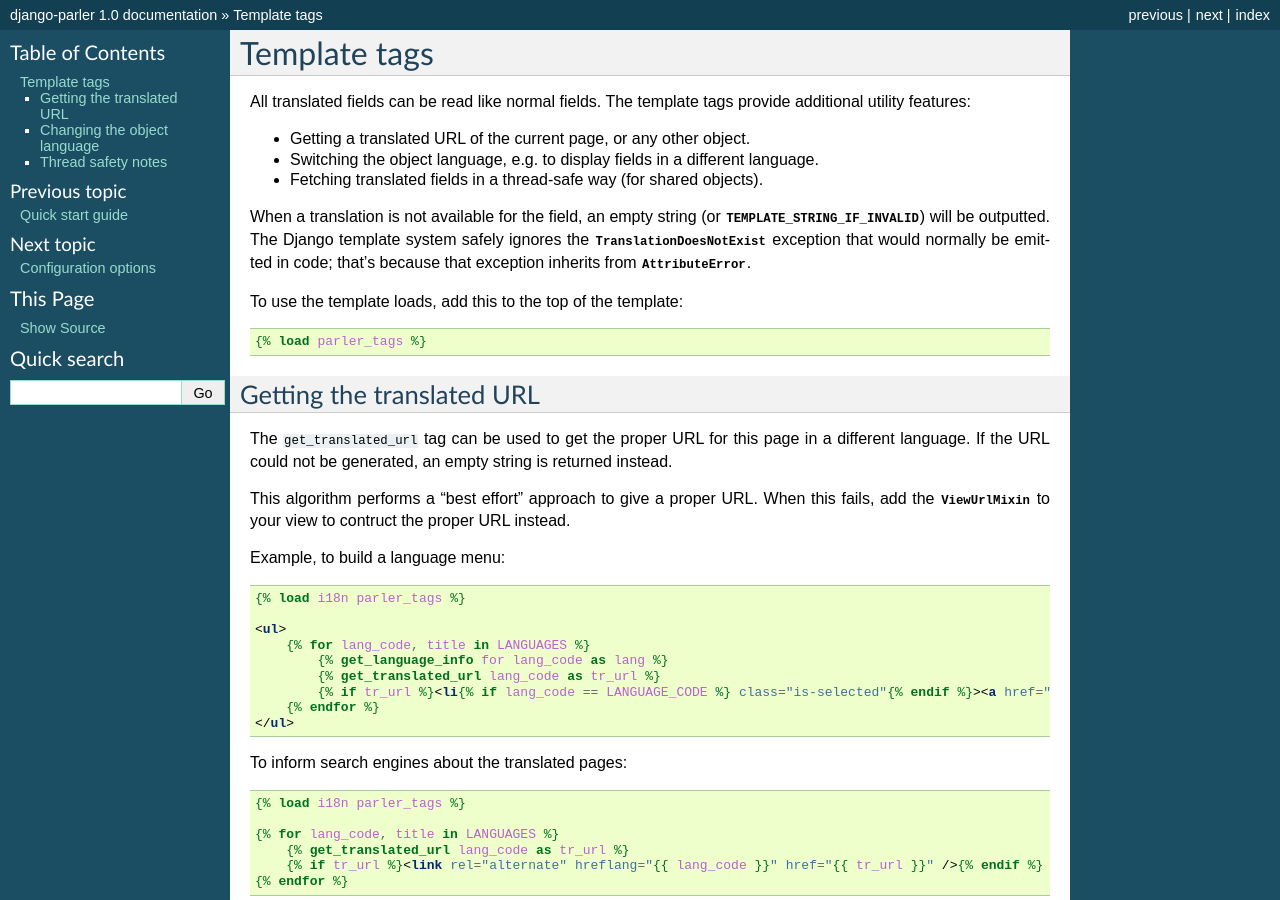
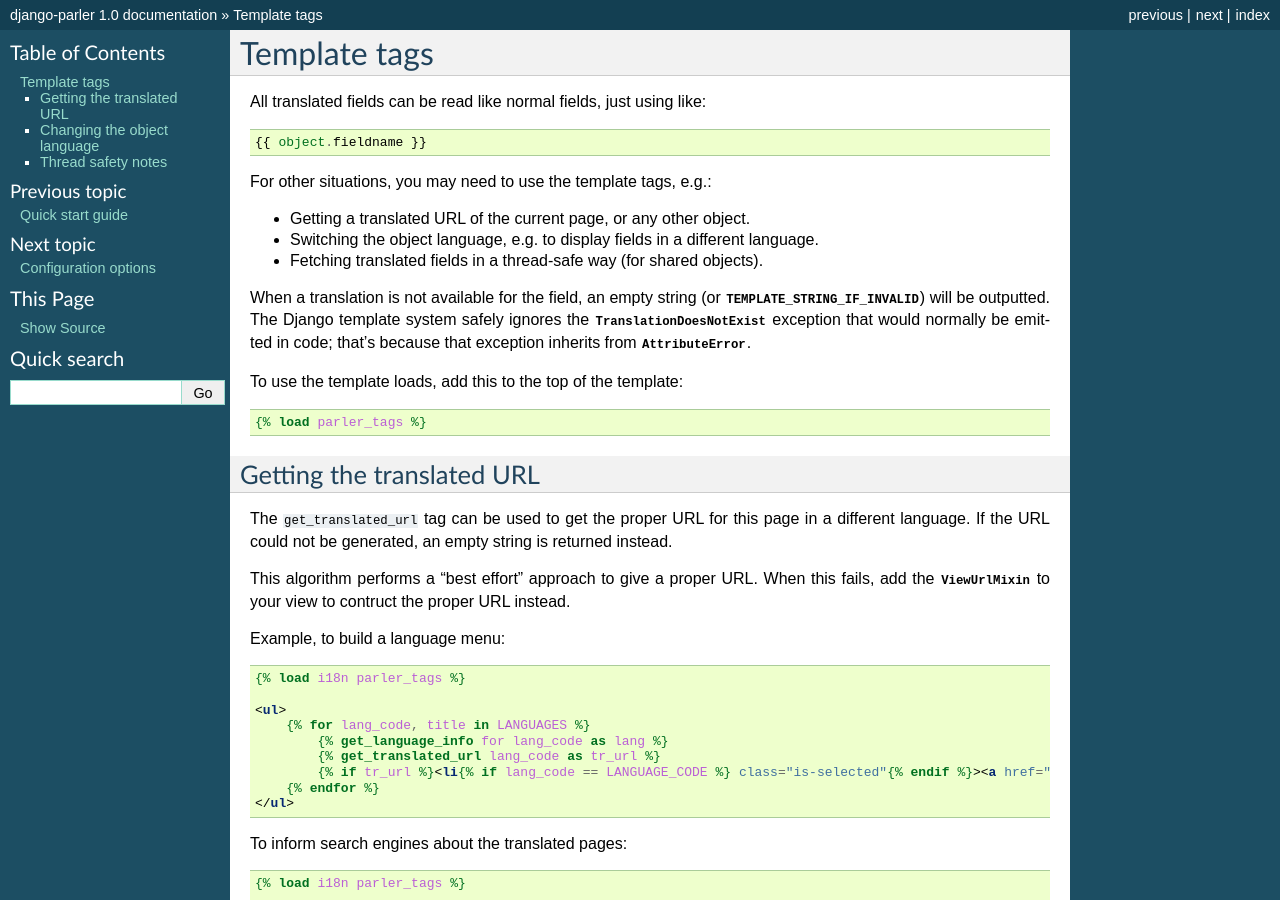
Before and after one commit to django-parler/django-parler, a Sphinx documentation site: the page built from docs/templatetags.rst, in a window 1280 px wide and 900 px high. Built offline with Sphinx 7.4.7, drawn with Linux system fonts in a browser that asks for light colours.

Commit message:
docs: highlight normal field reading

```diff
--- a/docs/templatetags.rst
+++ b/docs/templatetags.rst
@@ -3,8 +3,11 @@
 Template tags
 =============
 
-All translated fields can be read like normal fields.
-The template tags provide additional utility features:
+All translated fields can be read like normal fields, just using like::
+
+    {{ object.fieldname }}
+
+For other situations, you may need to use the template tags, e.g.:
 
 * Getting a translated URL of the current page, or any other object.
 * Switching the object language, e.g. to display fields in a different language.
```
